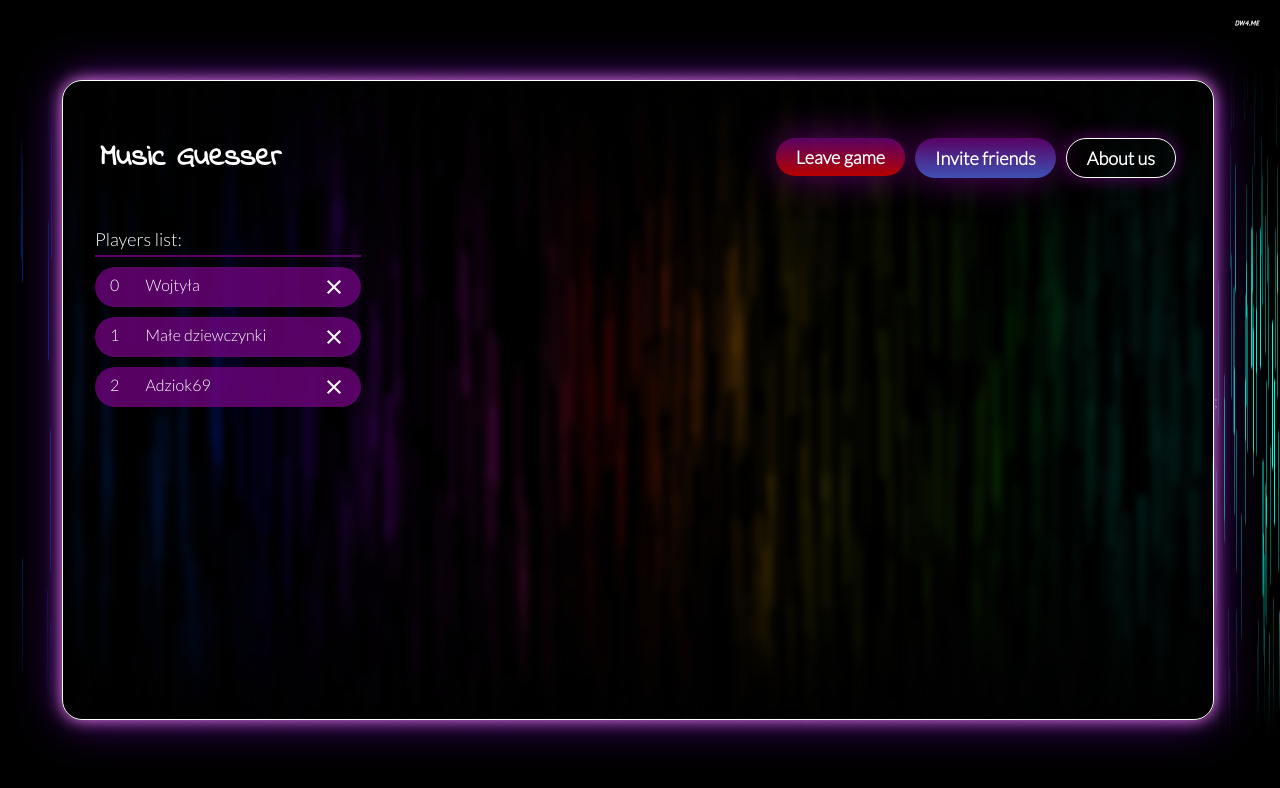
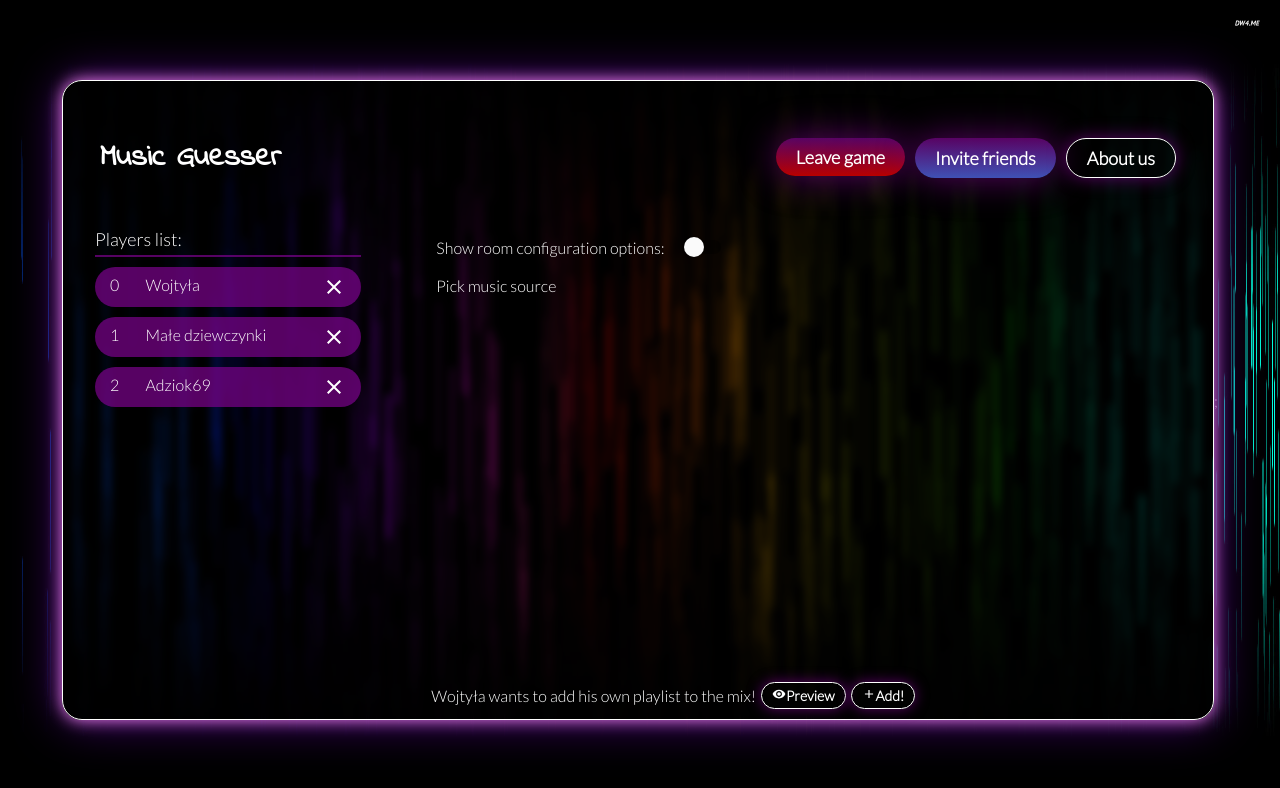
Before and after one commit to adziok/mg_frontend, a React (Create React App) app: page /room/1/1 in a window 1280 px wide. Shown: the top 788 px of the page. Built offline with nearby package versions, Linux system fonts and the light colour scheme; no server answers.

Commit message:
feat: some work done in starting room creating config

```diff
--- a/src/components/Buttons/BaseButton.scss
+++ b/src/components/Buttons/BaseButton.scss
@@ -54,4 +54,7 @@
     &.fillBlue{
         background: linear-gradient($violet, $sliderBlue);
     }
+    &.icon {
+        font-size: 10px;
+    }
 }
--- a/src/pages/Room/CreateRoom/CreateRoomConfig.scss
+++ b/src/pages/Room/CreateRoom/CreateRoomConfig.scss
@@ -0,0 +1,45 @@
+@import 'styles/_colors';
+@import 'styles/_mixins';
+
+.createRoomContent > *{
+
+  margin: 0 0 10px 0;
+}
+
+.createRoomContent{
+  width: 100%;
+  @include scrollBarY();
+  padding-left: 5px;
+  .roomConfigs{
+    display: flex;
+    flex-direction: column;
+    & > * {
+      display: inherit;
+      flex-direction: row;
+      align-items: center;
+      & > :nth-child(2){
+        margin-left: 10px;
+      }
+    }
+  }
+  .buttons > *{
+    margin: 10px 10px 10px 0;
+  }
+  .buttons {
+    display: flex;
+    .cancelButton {
+      background: linear-gradient($violet, red);
+    }
+    .createButton {
+      background: linear-gradient($violet, $sliderBlue);
+    }
+  }
+  .MuiSlider-marked {
+    color: $sliderBlue;
+
+  }
+
+  .MuiSlider-markLabel {
+    color: #fff;
+  }
+}
--- a/src/pages/Room/CreateRoom/CreateRoomConfig.tsx
+++ b/src/pages/Room/CreateRoom/CreateRoomConfig.tsx
@@ -1,14 +1,50 @@
-import React from 'react';
+import React, { useContext, useState } from 'react';
+
+import { InputBase, Slider, Switch } from '@material-ui/core';
+
+import { BaseButton } from 'components/Buttons';
 import './CreateRoomConfig.scss';
 
-// enum starsEnum {
-//     a = "{<Star style={{color: 'orange'}} />}",
-//     b = "{<Star style={{color: 'grey'}} />}",
-//     c = "{<Star style={{color: 'brown'}} />}",
-// }
+import { time, players, songs } from './labels';
+import CreateGame from 'pages/Root/CreateGame/CreateGame';
 
-function CreateRoomConfig() {
-    return <div></div>;
+function CreateRoomConfig(props: any) {
+    const [name, setName] = useState<string>('');
+    const [pass, setPass] = useState<string>('');
+    const [maxNumOfPlayers, setMaxNumOfPlayers] = useState<any>(5);
+    const [timePerRound, setTimePerRound] = useState<any>(15);
+    const [songsToGuess, setSongsToGuess] = useState<any>(15);
+
+    // const createRoomObj = () => {
+    //     return {
+    //         roomName: name,
+    //         roomPass: pass,
+    //         maxNumOfPlayers: maxNumOfPlayers,
+    //         timePerRound: timePerRound,
+    //         songsToGuess: songsToGuess,
+    //     };
+    // };
+
+    const [showOptions, setShowOptions] = useState(false);
+
+    return (
+        <div className="createRoomContent">
+            <div className="roomConfigs">
+                <div className="showRoomConfigs">
+                    <p>Show room configuration options:</p>
+                    <Switch
+                        onChange={(e) => {
+                            setShowOptions(e.target.checked);
+                        }}
+                    />
+                </div>
+            </div>
+            <div className="gameConfigs">{showOptions ? <CreateGame /> : ''}</div>
+            <div className="otherConfigs">
+                <p>Pick music source</p>
+            </div>
+        </div>
+    );
 }
 
 export default CreateRoomConfig;
--- a/src/pages/Room/CreateRoom/PlayersList/PlayersList.tsx
+++ b/src/pages/Room/CreateRoom/PlayersList/PlayersList.tsx
@@ -34,6 +34,7 @@ function PlayersList() {
                         <div className="players-list__element--points">
                             {
                                 <Close
+                                    style={{ cursor: 'pointer' }}
                                     onClick={() => {
                                         handleKickPlayer(player);
                                     }}
--- /dev/null
+++ b/src/pages/Room/CreateRoom/labels.tsx
@@ -0,0 +1,84 @@
+export const players = [
+    {
+        value: 2,
+        label: '2',
+    },
+    {
+        value: 3,
+        label: '3',
+    },
+    {
+        value: 4,
+        label: '4',
+    },
+    {
+        value: 5,
+        label: '5',
+    },
+    {
+        value: 6,
+        label: '6',
+    },
+    {
+        value: 7,
+        label: '7',
+    },
+    {
+        value: 8,
+        label: '8',
+    },
+    {
+        value: 9,
+        label: '9',
+    },
+    {
+        value: 10,
+        label: '10',
+    },
+];
+
+export const time = [
+    {
+        value: 10,
+        label: '10',
+    },
+    {
+        value: 15,
+        label: '15',
+    },
+    {
+        value: 20,
+        label: '20',
+    },
+    {
+        value: 25,
+        label: '25',
+    },
+    {
+        value: 30,
+        label: '30',
+    },
+];
+
+export const songs = [
+    {
+        value: 10,
+        label: '10',
+    },
+    {
+        value: 15,
+        label: '15',
+    },
+    {
+        value: 20,
+        label: '20',
+    },
+    {
+        value: 25,
+        label: '25',
+    },
+    {
+        value: 30,
+        label: '30',
+    },
+];
--- a/src/pages/Room/Room.scss
+++ b/src/pages/Room/Room.scss
@@ -21,4 +21,19 @@
         flex-basis: 75%;
         padding-left: 50px;
     }
+
+    .notifications {
+        position: absolute;
+        bottom: 0;
+        & > * {
+            display: flex;
+            flex-direction: row;
+            align-items: center;
+            margin-bottom: 10px;
+            & > * {
+                margin-right: 5px;
+            }
+        }
+
+    }
 }
--- a/src/pages/Room/Room.tsx
+++ b/src/pages/Room/Room.tsx
@@ -9,6 +9,7 @@ import Content from 'components/Content/Content';
 import PlayersList from 'pages/Room/CreateRoom/PlayersList/PlayersList';
 import { Link } from 'react-router-dom';
 import CreateRoomConfig from './CreateRoom/CreateRoomConfig';
+import { Add, Visibility } from '@material-ui/icons';
 
 function Room() {
     const params = useParams<{ id: string; join: string }>();
@@ -41,6 +42,13 @@ function Room() {
                 </div>
                 <div className="configuration">
                     <CreateRoomConfig />
+                    <div className="notifications">
+                        <div className="notification">
+                            <span>Wojtyła wants to add his own playlist to the mix!</span>
+                            <BaseButton size="small" icon={<Visibility fontSize="inherit" />} text="Preview" />
+                            <BaseButton size="small" icon={<Add fontSize="inherit" />} text="Add!" />
+                        </div>
+                    </div>
                 </div>
             </Content>
         </Container>
--- a/src/pages/Root/CreateGame/CreateGame.scss
+++ b/src/pages/Root/CreateGame/CreateGame.scss
@@ -11,6 +11,18 @@
   margin-left: 20px;
   @include scrollBarY();
   padding-left: 5px;
+  .roomPrivacy{
+    display: flex;
+    flex-direction: column;
+    & > * {
+      display: inherit;
+      flex-direction: row;
+      align-items: center;
+      & > :nth-child(2){
+        margin-left: 10px;
+      }
+    }
+  }
   .buttons > *{
     margin: 10px 10px 10px 0;
   }
--- a/src/pages/Root/CreateGame/CreateGame.tsx
+++ b/src/pages/Root/CreateGame/CreateGame.tsx
@@ -1,6 +1,6 @@
 import React, { useContext, useState } from 'react';
 
-import { InputBase, Slider, Typography } from '@material-ui/core';
+import { InputBase, Slider, Typography, Switch } from '@material-ui/core';
 import { Add, Close } from '@material-ui/icons';
 
 import Container from 'components/Container/Container';
@@ -29,8 +29,12 @@ function CreateGame(props: any) {
         };
     };
 
+    const [isPublic, setIsPublic] = useState<boolean>(false);
+
     return (
         <div className="createGameContent">
+            <div className="roomPrivacy">
+                <div className="roomName">
                     <p>Room&#39;s name:</p>
                     <InputBase
                         className="searchBar"
@@ -42,6 +46,19 @@ function CreateGame(props: any) {
                             setName(event.target.value);
                         }}
                     />
+                </div>
+                <div className="roomPublic">
+                    <p>Set room to public:</p>
+                    <Switch
+                        onChange={(e) => {
+                            setIsPublic(e.target.checked);
+                        }}
+                    />
+                </div>
+                {isPublic ? (
+                    ''
+                ) : (
+                    <div className="roomPassword">
                         <p>Password:</p>
                         <InputBase
                             className="searchBar"
@@ -54,6 +71,9 @@ function CreateGame(props: any) {
                                 setPass(event.target.value);
                             }}
                         />
+                    </div>
+                )}
+            </div>
             <p>Max number of players:</p>
             <Slider
                 defaultValue={5}
```
Lines whose indentation alone changed are shown as unchanged.
